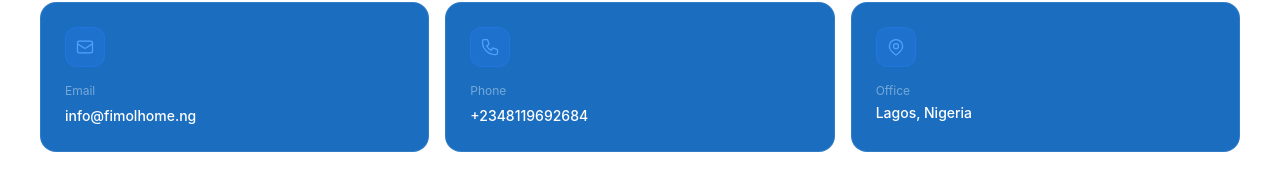
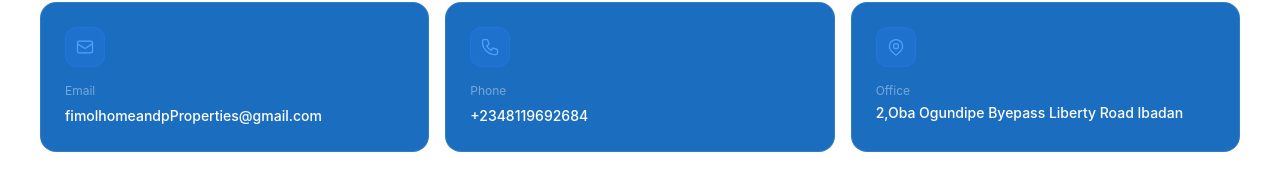
Before and after one commit to Lil-prisca/fimolhomesandproperty, a React (Vite) app: page /contact-us in a window 1280 px wide. Shown: the part 576-769 px from the top of the page. Built offline with nearby package versions, Linux system fonts and the light colour scheme.

Commit message:
contactpage edit

```diff
--- a/src/pages/ContactUsPage.jsx
+++ b/src/pages/ContactUsPage.jsx
@@ -23,8 +23,8 @@
       </svg>
     ),
     label: "Email",
-    value: "info@fimolhome.ng",
-    href: "mailto:info@fimolhome.ng",
+    value: "fimolhomeandpProperties@gmail.com",
+    href: "mailto:fimolhomeandpProperties@gmail.com",
   },
   {
     icon: (
@@ -62,7 +62,7 @@
       </svg>
     ),
     label: "Office",
-    value: "Lagos, Nigeria",
+    value: "2,Oba Ogundipe Byepass Liberty Road Ibadan",
     href: null,
   },
 ];
```
